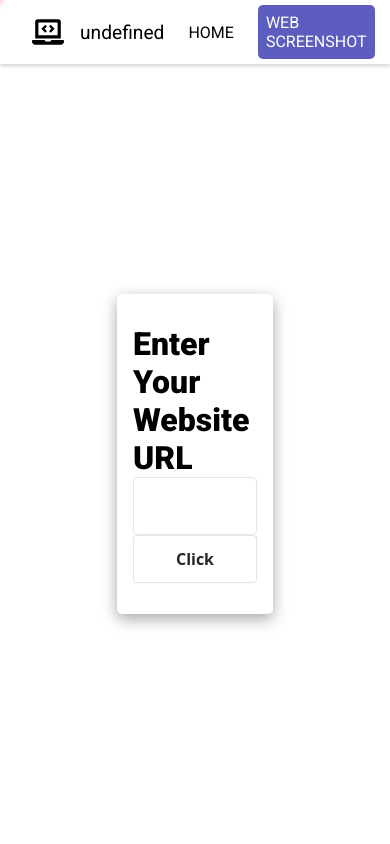
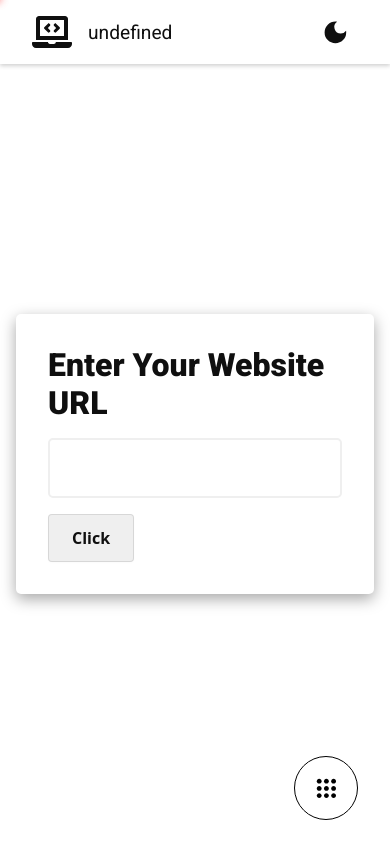
Before and after one commit to codingWithRakesh/-BWU-Hackathon-Project-, a React (Vite) app: page /webScreenshot in a window 390 px wide. Built offline with nearby package versions, Linux system fonts and the light colour scheme; a web font is replaced by a local one.

Commit message:
add webscreenshort page and dark mode and top loading bar

```diff
--- a/src/App.css
+++ b/src/App.css
@@ -9,7 +9,7 @@
   position: fixed;
   top: 0;
   left: 0;
-  background-color: #fff;
+  background-color: var(--backgroundColor);
   z-index: 9;
 }
 
@@ -23,6 +23,7 @@
   justify-content: center;
   font-size: 1.2rem;
   gap: 1rem;
+  color: var(--headerColor);
 }
 
 .logo span{
@@ -31,6 +32,10 @@
   justify-content: center;
   font-size: 2rem;
   cursor: pointer;
+}
+
+.menu{
+  display: none;
 }
 
 .nameGroup{
@@ -49,6 +54,7 @@
   align-items: center;
   justify-content: center;
   gap: 1rem;
+  color: var(--headerColor);
 }
 
 .navClick{
@@ -60,17 +66,18 @@
   cursor: pointer;
   transition: all .3s;
   text-decoration: none;
-  color: #000;
+  color: var(--headerColor);
 }
 
 [aria-current="page"]{
-  background-color: rgb(93, 93, 192);
-  color: #fff;
+  background-color: var(--hover);
+  color: var(--headerColor);
+  border-bottom: 2px solid var(--smallColor);
 }
 
 .navClick:hover{
-  background-color: rgb(93, 93, 192);
-  color: #fff;
+  background-color: var(--hover);
+  color: var(--headerColor);
 }
 
 .hero{
@@ -87,6 +94,7 @@
   align-content: center;
   gap: 2rem;
   padding: 3rem 0;
+  background-color: var(--backgroundColor);
 }
 
 .clickCom{
@@ -97,7 +105,7 @@
   border-radius: 10px;
   box-shadow: rgba(0, 0, 0, 0.35) 0px 5px 15px;
   transition: all .3s;
-  /* background-color: aquamarine; */
+  background-color: var(--componentBG);
   display: flex;
   flex-direction: column;
   align-items: center;
@@ -150,35 +158,41 @@
   height: 20rem;
   box-shadow: rgba(0, 0, 0, 0.35) 0px 5px 15px;
   border-radius: 5px;
-  padding: 1rem;
+  padding: 1rem 3rem;
   display: flex;
   flex-direction: column;
   justify-content: center;
+  align-items: flex-start;
+  gap: 1rem;
+  background-color: var(--componentBG);
 }
 
 .webScreenshotBox p{
   font-size: 2rem;
   font-weight: 800;
+  color: var(--headerColor);
 }
 
 .webScreenshotBox input{
   min-height: 3rem;
   width: 100%;
   outline: none;
-  border: 1px solid rgba(0, 0, 0, 0.1);;
+  border: 2px solid var(--componentBGhover);
   border-radius: 5px;
   padding: 1rem;
   font-size: 1.3rem;
+  background-color: transparent;
+  color: var(--paragraphColor);
 }
 
 .button-6 {
   align-items: center;
-  background-color: #FFFFFF;
+  background-color: var(--componentBGhover);
   border: 1px solid rgba(0, 0, 0, 0.1);
   border-radius: .25rem;
   box-shadow: rgba(0, 0, 0, 0.02) 0 1px 3px 0;
   box-sizing: border-box;
-  color: rgba(0, 0, 0, 0.85);
+  color: var(--headerColor);
   cursor: pointer;
   display: inline-flex;
   font-family: system-ui,-apple-system,system-ui,"Helvetica Neue",Helvetica,Arial,sans-serif;
@@ -187,7 +201,7 @@
   justify-content: center;
   line-height: 1.25;
   margin: 0;
-  min-height: 3rem;
+  height: 3rem;
   padding: calc(.875rem - 1px) calc(1.5rem - 1px);
   position: relative;
   text-decoration: none;
@@ -217,3 +231,78 @@
   color: rgba(0, 0, 0, 0.65);
   transform: translateY(0);
 }
+
+/* modal */
+.modalScreenShort{
+  position: fixed;
+  top: 50%;
+  left: 50%;
+  transform: translate(-50%, -50%);
+  width: 90%;
+  max-height: 90vh;
+  /* border: 1px solid black; */
+  z-index: 19;
+  display: flex;
+  flex-wrap: wrap;
+  align-items: center;
+  justify-content: center;
+  background-color: #fff;
+  border-radius: 10px;
+  padding: 1rem 1.3rem;
+  overflow: auto;
+  box-shadow: rgba(0, 0, 0, 0.35) 0px 5px 15px;
+}
+
+.modalScreenShort .topTitle{
+  width: 100%;
+  margin-bottom: 1rem;
+  display: flex;
+  align-items: center;
+  justify-content: space-between;
+  padding: 0 1rem;
+}
+
+.topTitle p{
+  font-size: 1.3rem;
+}
+
+.crose{
+  /* border: 1px solid black; */
+  display: flex;
+  align-items: center;
+  justify-content: center;
+  padding: .5rem;
+  cursor: pointer;
+  transition: all .3s;
+  border-radius: 50%;
+  font-size: 1.2rem;
+}
+
+.crose:hover{
+  background-color: #5f5c5c;
+  color: #fff;
+}
+
+.imgShow{
+  width: 100%;
+  min-height: 1rem;
+  margin-bottom: 1rem;
+}
+
+.imgShow img{
+  width: 100%;
+  object-fit: cover;
+  box-shadow: rgba(0, 0, 0, 0.24) 0px 3px 8px;
+  border-radius: 10px;
+}
+
+.submit{
+  margin-bottom: 1rem;
+}
+
+.modefor{
+  font-size: 1.5rem;
+  display: flex;
+  align-items: center;
+  justify-content: center;
+}
--- a/src/App.jsx
+++ b/src/App.jsx
@@ -2,17 +2,23 @@ import { useState } from 'react'
 import reactLogo from './assets/react.svg'
 import viteLogo from '/vite.svg'
 import './App.css'
+import './media.css'
 import Navbar from './component/Navbar'
 import Hero from './component/Hero'
 import { Outlet } from 'react-router-dom'
+import Bottombar from './component/Bottombar'
+import { useBottomBar } from './contexts/bottomContext'
+import Menu from './component/Menu'
 
 function App() {
-
+  const [bottomCheck, setBottomCheck] = useBottomBar()
   return (
     <>
       <div className='container'>
         <Navbar/>
         <Outlet />
+        <Menu/>
+        {bottomCheck && <Bottombar/>}
       </div>
     </>
   )
--- /dev/null
+++ b/src/component/Bottombar.jsx
@@ -0,0 +1,23 @@
+import React from 'react'
+import { RxCross2 } from 'react-icons/rx'
+import { NavLink } from 'react-router-dom'
+import { useBottomBar } from '../contexts/bottomContext'
+
+const Bottombar = () => {
+    const [bottomCheck, setBottomCheck] = useBottomBar()
+    return (
+        <div className='bottombar'>
+            <NavLink onClick={()=>setBottomCheck((p) => !p)} to="/" className='bottomNav'>HOME</NavLink>
+            <NavLink onClick={()=>setBottomCheck((p) => !p)} to="/webScreenshot" className='bottomNav'>web screenshot</NavLink>
+            <NavLink onClick={()=>setBottomCheck((p) => !p)} to="/randomUserData" className='bottomNav'>random user data</NavLink>
+            <NavLink onClick={()=>setBottomCheck((p) => !p)} to="/pdfToQr" className='bottomNav'>PDF TO QR</NavLink>
+            <NavLink onClick={()=>setBottomCheck((p) => !p)} to="/about" className='bottomNav'>ABOUT</NavLink>
+
+            <div className="crose" onClick={()=>setBottomCheck((p) => !p)}>
+                <RxCross2 />
+            </div>
+        </div>
+    )
+}
+
+export default Bottombar
--- /dev/null
+++ b/src/component/Menu.jsx
@@ -0,0 +1,14 @@
+import React from 'react'
+import { CgMenuGridO } from 'react-icons/cg'
+import { useBottomBar } from '../contexts/bottomContext'
+
+const Menu = () => {
+    const [bottomCheck, setBottomCheck] = useBottomBar()
+    return (
+        <div className='menu' onClick={() => setBottomCheck((p) => !p)}>
+            <CgMenuGridO />
+        </div>
+    )
+}
+
+export default Menu
--- /dev/null
+++ b/src/component/Modal.jsx
@@ -0,0 +1,31 @@
+import React from 'react'
+import { RxCross2 } from 'react-icons/rx'
+
+const Modal = ({ imgUrl, setClose }) => {
+
+  const handleDownload = () => {
+    const link = document.createElement('a');
+    link.href = imgUrl;
+    link.download = 'screenshot.png';
+    document.body.appendChild(link);
+    link.click();
+    document.body.removeChild(link);
+  };
+
+  return (
+    <div className='modalScreenShort'>
+      <div className='topTitle'>
+        <p>This is your screenshot</p>
+        <div className="crose" onClick={() => setClose((e) => !e)}><RxCross2 /></div>
+      </div>
+      <div className="imgShow">
+        <img src={imgUrl} alt="Screenshot" />
+      </div>
+      <div className="submit">
+        <button className="button-6" role="button" onClick={handleDownload}>Download</button>
+      </div>
+    </div>
+  )
+}
+
+export default Modal;
--- a/src/component/Navbar.jsx
+++ b/src/component/Navbar.jsx
@@ -1,12 +1,14 @@
 import React from 'react'
-import { FaLaptopCode } from 'react-icons/fa'
-import { MdDarkMode } from 'react-icons/md'
+import { FaLaptopCode, FaSun } from 'react-icons/fa'
+import { MdDarkMode, MdLightMode } from 'react-icons/md'
 import { Link, NavLink } from 'react-router-dom'
 import { useTopLoader } from '../contexts/topLoaderContext'
 import TopLoadingBar from './TopLoadingBar'
+import { useMode } from '../contexts/modeContext'
 
 const Navbar = () => {
     const [[progress, setProgress]] = useTopLoader()
+    const [modeCheck, setModeCheck] = useMode()
     return (
         <>
         <TopLoadingBar progress={progress} setProgress={setProgress} />
@@ -21,13 +23,13 @@ const Navbar = () => {
             </div>
             <div className="navigasons">
                 <div className="navs">
-                    <NavLink to="/" className='navClick'>HOME</NavLink>
-                    <NavLink to="/webScreenshot" className='navClick'>web screenshot</NavLink>
-                    <NavLink to="/randomUserData" className='navClick'>random user data</NavLink>
-                    <NavLink to="/pdfToQr" className='navClick'>PDF TO QR</NavLink>
-                    <NavLink to="/about" className='navClick'>ABOUT</NavLink>
-                    <div className="navClick">
-                        <MdDarkMode />
+                    <NavLink to="/" className='navClick hideMobile'>HOME</NavLink>
+                    <NavLink to="/webScreenshot" className='navClick hideMobile'>web screenshot</NavLink>
+                    <NavLink to="/randomUserData" className='navClick hideMobile'>random user data</NavLink>
+                    <NavLink to="/pdfToQr" className='navClick hideMobile'>PDF TO QR</NavLink>
+                    <NavLink to="/about" className='navClick hideMobile'>ABOUT</NavLink>
+                    <div className="navClick modefor" onClick={()=>setModeCheck((e)=>!e)}>
+                        {modeCheck? <MdDarkMode /> : <MdLightMode />}
                     </div>
                 </div>
             </div>
--- a/src/component/WebScreenshot.jsx
+++ b/src/component/WebScreenshot.jsx
@@ -1,8 +1,14 @@
-import React, { useEffect } from 'react'
+import React, { useEffect, useState } from 'react'
 import { useTopLoader } from '../contexts/topLoaderContext'
+import Modal from './Modal'
+import loader from '../assets/loader/loader.gif'
 
 const WebScreenshot = () => {
   const [[progress, setProgress]] = useTopLoader()
+  const [inputData, setInputData] = useState('')
+  const [imgUrl, setImgUrl] = useState('')
+  const [close, setClose] = useState(false)
+  const [loading, setLoading] = useState(false)
 
   useEffect(() => {
     setProgress(20)
@@ -10,15 +16,29 @@ const WebScreenshot = () => {
       setProgress(100)
     }, 10)
   }, [setProgress])
+
+  const getImg = async () => {
+    setLoading(true)
+    const response = await fetch(
+      `https://screenshot.abstractapi.com/v1/?api_key=a8059f9bd36b4959b96804e9e21d1eac&url=${inputData}`
+    )
+    const blob = await response.blob();
+    const imgUrl = URL.createObjectURL(blob);
+    setImgUrl(imgUrl);
+    setLoading(false)
+    setClose(true)
+  }
+
   return (
     <div className='hero webScreenshot'>
       <div className="webScreenshotBox">
         <p>
           Enter Your Website URL
         </p>
-        <input type="text" />
-        <button class="button-6" role="button">Click</button>
+        <input value={inputData} onChange={(e) => setInputData(e.target.value)} type="text" />
+        <button className="button-6" role="button" onClick={getImg}>{loading ? <img src={loader}/> : "Click"}</button>
       </div>
+      {close && <Modal setClose={setClose} close={close} imgUrl={imgUrl}/>}
     </div>
   )
 }
--- /dev/null
+++ b/src/contexts/bottomContext.jsx
@@ -0,0 +1,19 @@
+import React, { createContext, useContext, useState } from 'react'
+
+export const BottomContext = createContext()
+
+const BottomProvider = ({ children }) => {
+    const [bottomCheck, setBottomCheck] = useState(false);
+
+    return (
+        <BottomContext.Provider value={[bottomCheck, setBottomCheck]}>
+            {children}
+        </BottomContext.Provider>
+    )
+}
+
+export default BottomProvider
+
+export function useBottomBar() {
+    return useContext(BottomContext)
+}
--- /dev/null
+++ b/src/contexts/modeContext.jsx
@@ -0,0 +1,28 @@
+import React, { createContext, useContext, useEffect, useState } from 'react'
+
+export const ModeContext = createContext()
+
+const ModeProvider = ({ children }) => {
+    const [modeCheck, setModeCheck] = useState(true);
+
+    useEffect(() => {
+      if(modeCheck){
+        document.documentElement.setAttribute("data-theme", "light");
+      }else{
+        document.documentElement.setAttribute("data-theme", "dark");
+      }
+    }, [modeCheck])
+
+
+    return (
+        <ModeContext.Provider value={[modeCheck, setModeCheck]}>
+            {children}
+        </ModeContext.Provider>
+    )
+}
+
+export default ModeProvider
+
+export function useMode() {
+    return useContext(ModeContext)
+}
--- a/src/index.css
+++ b/src/index.css
@@ -3,14 +3,14 @@
 @import url('https://fonts.googleapis.com/css2?family=Playwrite+PL:wght@100..400&display=swap');
 @import url('https://fonts.googleapis.com/css2?family=Roboto+Slab:wght@100..900&display=swap');
 
-*{
+* {
   margin: 0;
   padding: 0;
   box-sizing: border-box;
   font-family: "Roboto", sans-serif;
 }
 
-.container{
+.container {
   min-height: 100vh;
   width: 100%;
   position: relative;
@@ -21,12 +21,50 @@ body::-webkit-scrollbar {
 }
 
 body::-webkit-scrollbar-track {
-  background: #fff;
+  background: var(--hover);
 }
 
 body::-webkit-scrollbar-thumb {
-  background: #000;
+  background: var(--backgroundColor);
   border-radius: 10px;
   border: 2px solid transparent;
   background-clip: content-box;
 }
+
+::-webkit-scrollbar {
+  width: 0.5rem;
+}
+
+::-webkit-scrollbar-track {
+  background: var(--backgroundColor);
+}
+
+::-webkit-scrollbar-thumb {
+  background: var(--hover);
+  border-radius: 10px;
+  border: 2px solid transparent;
+  background-clip: content-box;
+}
+
+[data-theme="light"] {
+  --headerColor: #0F0F0F;
+  --paragraphColor: #606060;
+  --backgroundColor: #fff;
+  --componentBG: #fff;
+  --componentBGhover: #EFEFEF;
+  --smallColor: #065FD4;
+  --hover: #EFEFEF;
+  --blur: #909090bd;
+
+}
+
+[data-theme="dark"] {
+  --headerColor: #F1F1F1;
+  --paragraphColor: #AAAAAA;
+  --backgroundColor: #0f0f0f;
+  --componentBG: #28262b;
+  --componentBGhover: #0f0f0f;
+  --smallColor: #065FD4;
+  --hover: #28262b;
+  --blur: #28262bab;
+}
--- /dev/null
+++ b/src/media.css
@@ -0,0 +1,89 @@
+@media only screen and (max-width: 900px) {
+    .clickCom{
+        width: 40%;
+    }
+
+    .webScreenshotBox{
+        width: 60%;
+    }
+
+    .hideMobile{
+        display: none;
+    }
+
+    .bottombar{
+        width: 100%;
+        background-color: #fff;
+        min-height: 1rem;
+        display: flex;
+        flex-direction: column;
+        align-items: center;
+        justify-content: center;
+        align-content: center;
+        gap: .8rem;
+        padding: 1rem;
+        position: fixed;
+        bottom: 0;
+        left: 0;
+        border-top: 1px solid black;
+    }
+
+    .bottomNav{
+        text-decoration: none;
+        padding: 1rem;
+        border-radius: 5px;
+        text-transform: uppercase;
+        border: 1px solid black;
+    }
+
+    .crose{
+        position: absolute;
+        right: 1rem;
+        bottom: 1rem;
+    }
+
+    .menu{
+        position: fixed;
+        right: 2rem;
+        bottom: 1.5rem;
+        height: 3rem;
+        width: 3rem;
+        font-size: 1.4rem;
+        border-radius: 50%;
+        border: 1px solid black;
+        display: flex;
+        align-items: center;
+        justify-content: center;
+        background-color: #fff;
+    }
+}
+
+@media only screen and (max-width: 500px) {
+    .clickCom{
+        width: 100%;
+    }
+    .hero{
+        padding: 2rem 1rem;
+    }
+
+    .webScreenshotBox{
+        width: 100%;
+        padding: 2rem;
+        min-height: 1rem;
+        height: initial;
+    }
+
+    .menu{
+        font-size: 1.8rem;
+        width: 4rem;
+        height: 4rem;
+    }
+
+    .navClick{
+        font-size: 1.8rem;
+    }
+
+    .logo span{
+        font-size: 2.5rem;
+    }
+}
```
Also changed, not shown: src/main.jsx (+11 -5 lines), src/assets/img/portfolio.png (added), src/assets/loader/loader.gif (added).
